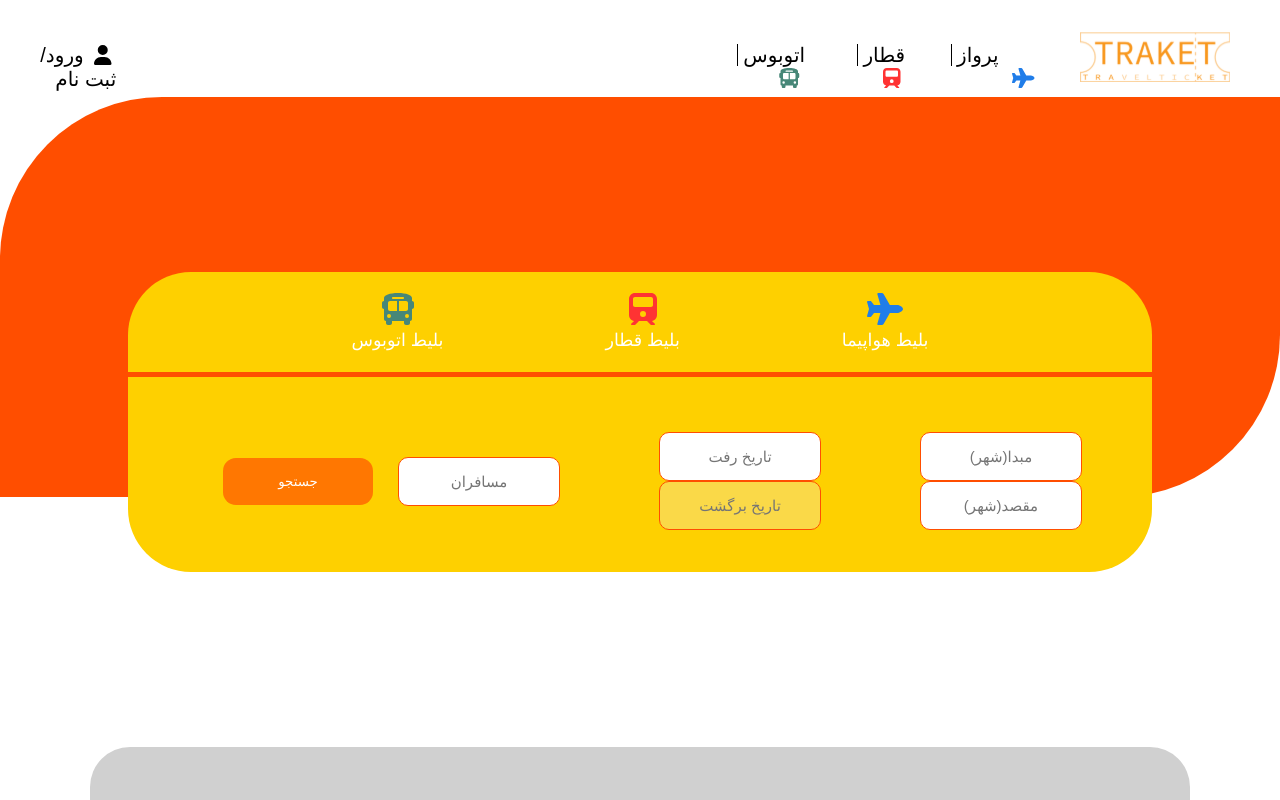
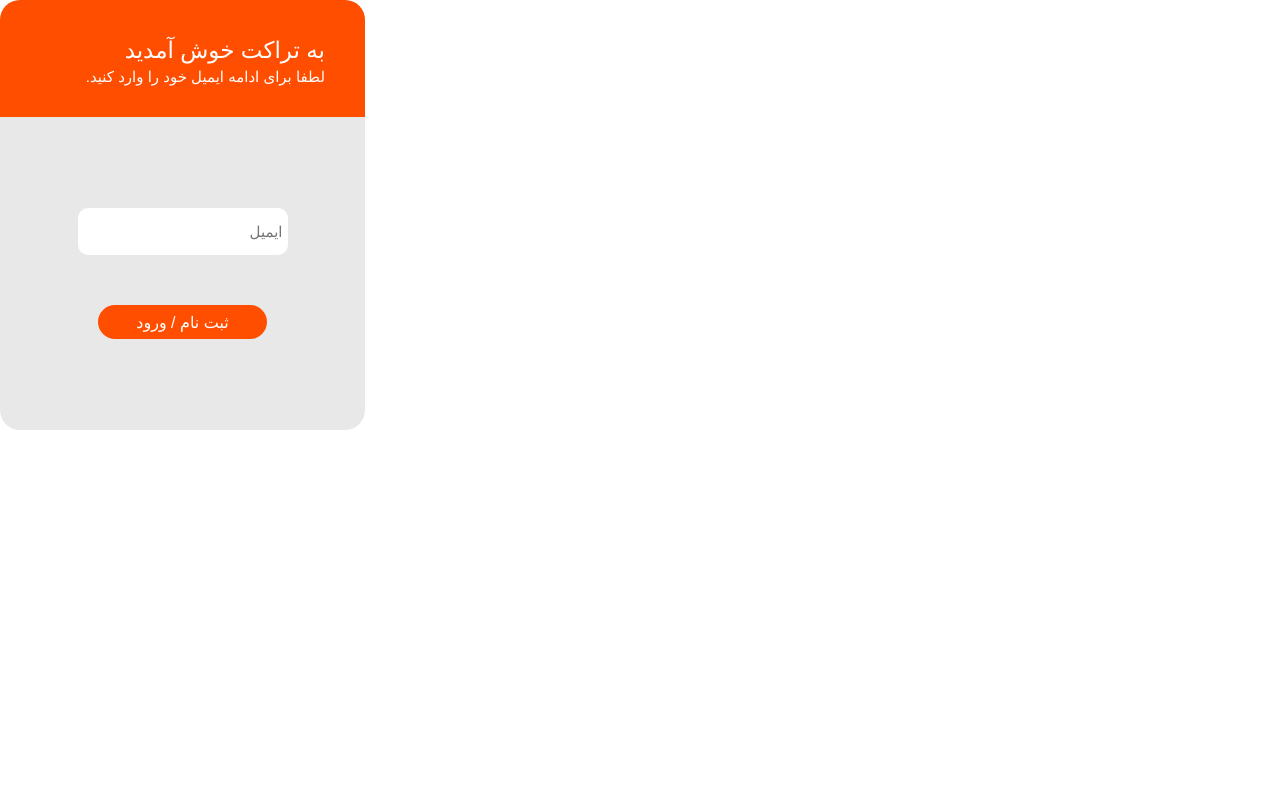
Before and after one commit to Alireza-Al/ticket-reservation-system, a React (Create React App) app: page /users/login in a window 1280 px wide. Shown: the top 800 px of the page. Built offline with nearby package versions, Linux system fonts and the light colour scheme; a small style sheet from the web is missing.

Commit message:
Add router to project and set pages

```diff
--- a/src/component/App.jsx
+++ b/src/component/App.jsx
@@ -1,10 +1,15 @@
 import '../asset/App.scss';
 import Home from '../pages/homePage/Home';
+import Sign from '../pages/auth/Sign';
+import { Route, Routes } from 'react-router-dom';
 
 function App() {
   return (
     <div className="App">
-      <Home />
+      <Routes>
+        <Route exact path="/" element={<Home />} />
+        <Route exact path="/users/login" element={<Sign />} />
+      </Routes>
     </div>
   );
 }
--- a/src/pages/auth/Sign.jsx
+++ b/src/pages/auth/Sign.jsx
@@ -1,4 +1,5 @@
 import { useState } from "react";
+import ConfirmSign from "./ConfirmSign";
 
 function Sign() {
 	//Create array for  titles
@@ -13,11 +14,20 @@ function Sign() {
 		email: "",
 	});
 
+	//Create this state to change page without router
+	const [submitPage, setSubmitPage] = useState(false);
+
 	//Create this function to register or login and send API requests
-	const loginOrRegister = () => {};
+	const loginOrRegister = () => {
+		setSubmitPage(true);
+	};
 
 	//Create sign(Register or Login) page
 	return (
+		<div className="container">
+			{submitPage ? (
+				<ConfirmSign />
+			) : (
 				<div className="sign-up">
 					<div className="sign-header">
 						<h1>{titles[0]}</h1>
@@ -34,6 +44,8 @@ function Sign() {
 						<button type="button">{titles[2]}</button>
 					</form>
 				</div>
+			)}
+		</div>
 	);
 }
 
```
Lines whose indentation alone changed are shown as unchanged.
